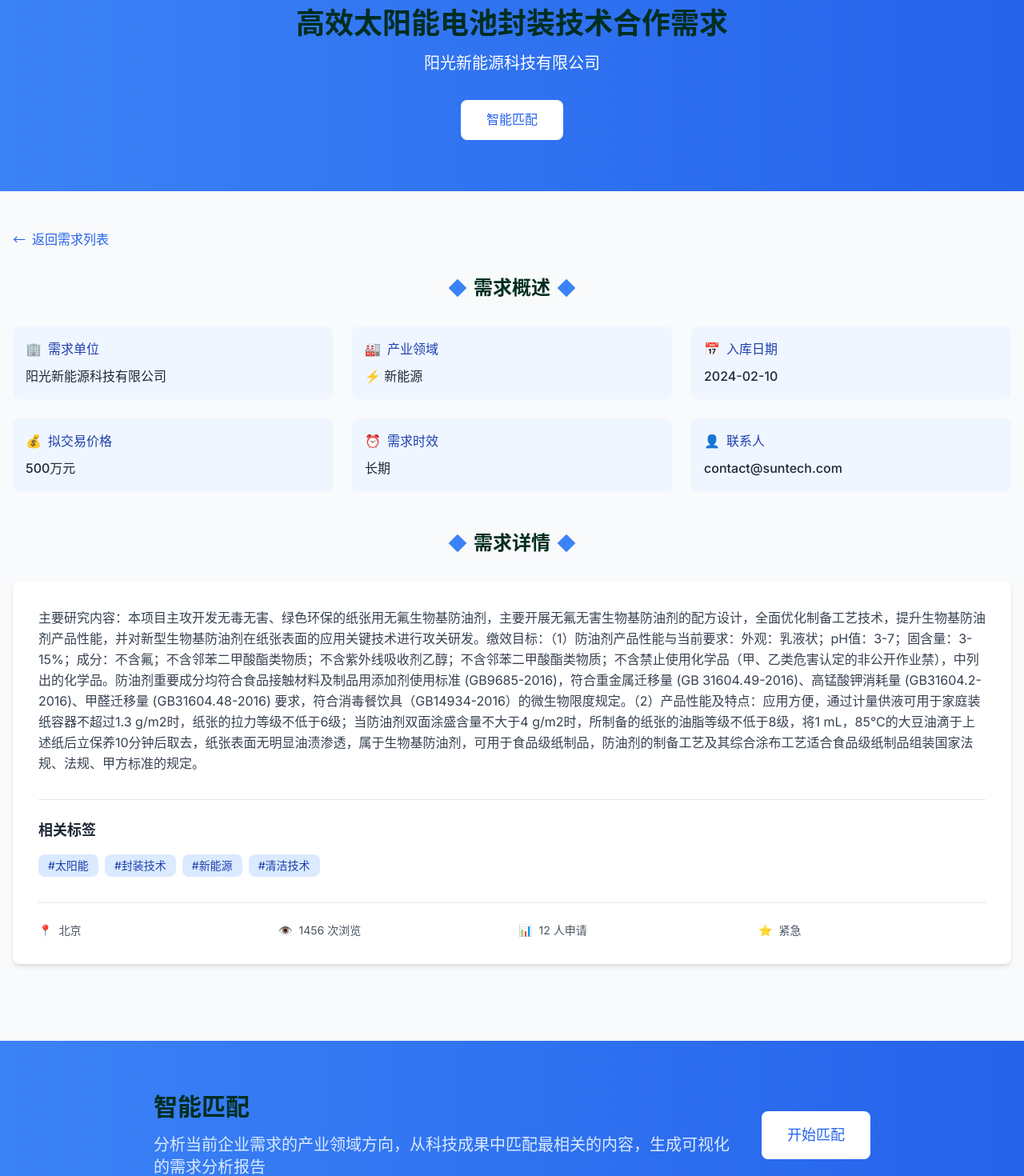
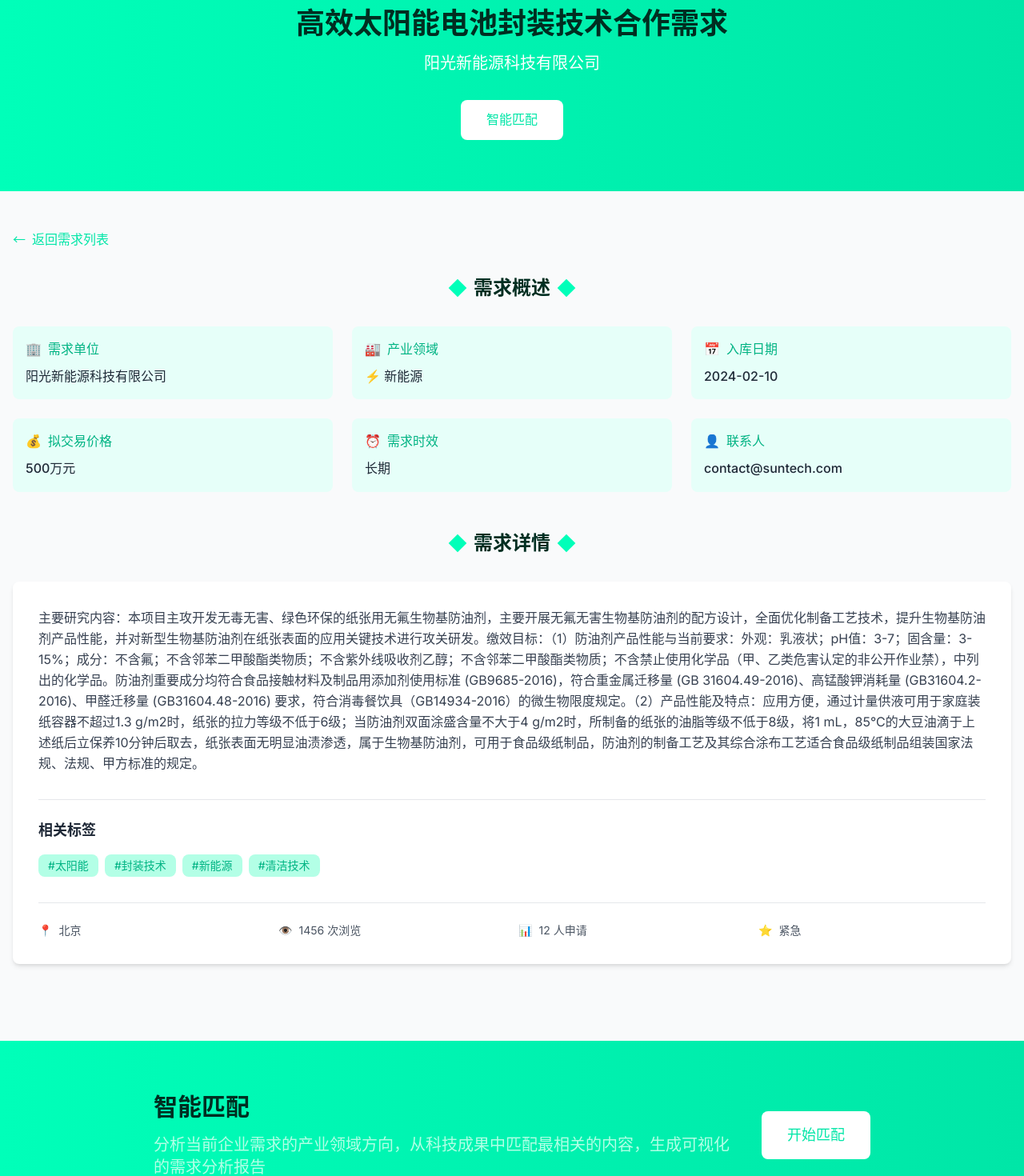
Before and after one commit to Spring930/supply-demand-matching-platform, a Next.js app: page /demands/1 in a window 1280 px wide. Shown: the part 120-1590 px from the top of the page at 80% size. Built offline with nearby package versions, Linux system fonts and the light colour scheme.

Commit message:
update demand detail page colors from blue to accent theme

```diff
--- a/app/demands/[id]/page.tsx
+++ b/app/demands/[id]/page.tsx
@@ -34,12 +34,12 @@ export default function DemandDetailPage() {
 
   return (
     <div className="min-h-screen bg-gray-50">
-      {/* 蓝色头部区域 */}
-      <div className="bg-gradient-to-r from-blue-500 to-blue-600 text-white py-16 px-4">
+      {/* 绿色头部区域 */}
+      <div className="bg-gradient-to-r from-accent-500 to-accent-600 text-white py-16 px-4">
         <div className="container mx-auto text-center">
           <h1 className="text-4xl font-bold mb-4">{demand.title}</h1>
           <p className="text-xl mb-8">{demand.organization}</p>
-          <button className="bg-white text-blue-600 px-8 py-3 rounded-custom hover:bg-gray-100 transition-colors font-medium border-2 border-white">
+          <button className="bg-white text-accent-600 px-8 py-3 rounded-custom hover:bg-gray-100 transition-colors font-medium border-2 border-white">
             智能匹配
           </button>
         </div>
@@ -51,7 +51,7 @@ export default function DemandDetailPage() {
         <div className="mb-8">
           <button
             onClick={() => router.back()}
-            className="flex items-center text-blue-600 hover:text-blue-800 transition-colors"
+            className="flex items-center text-accent-600 hover:text-accent-800 transition-colors"
           >
             <span className="mr-2">←</span>
             返回需求列表
@@ -62,27 +62,27 @@ export default function DemandDetailPage() {
         <div className="mb-12">
           <div className="flex items-center justify-center mb-8">
             <div className="flex items-center">
-              <div className="w-4 h-4 bg-blue-500 transform rotate-45 mr-3"></div>
+              <div className="w-4 h-4 bg-accent-500 transform rotate-45 mr-3"></div>
               <h2 className="text-2xl font-bold text-title">需求概述</h2>
-              <div className="w-4 h-4 bg-blue-500 transform rotate-45 ml-3"></div>
+              <div className="w-4 h-4 bg-accent-500 transform rotate-45 ml-3"></div>
             </div>
           </div>
 
           <div className="grid grid-cols-1 md:grid-cols-3 gap-6">
             {/* 需求单位 */}
-            <div className="bg-blue-50 rounded-custom p-4">
+            <div className="bg-accent-50 rounded-custom p-4">
               <div className="flex items-center mb-2">
-                <span className="text-blue-600 mr-2">🏢</span>
-                <span className="font-medium text-blue-800">需求单位</span>
+                <span className="text-accent-600 mr-2">🏢</span>
+                <span className="font-medium text-accent-800">需求单位</span>
               </div>
               <div className="text-gray-800 font-medium">{demand.organization}</div>
             </div>
 
             {/* 产业领域 */}
-            <div className="bg-blue-50 rounded-custom p-4">
+            <div className="bg-accent-50 rounded-custom p-4">
               <div className="flex items-center mb-2">
-                <span className="text-blue-600 mr-2">🏭</span>
-                <span className="font-medium text-blue-800">产业领域</span>
+                <span className="text-accent-600 mr-2">🏭</span>
+                <span className="font-medium text-accent-800">产业领域</span>
               </div>
               <div className="text-gray-800 font-medium">
                 {industry?.icon} {industry?.label}
@@ -90,19 +90,19 @@ export default function DemandDetailPage() {
             </div>
 
             {/* 入库日期 */}
-            <div className="bg-blue-50 rounded-custom p-4">
+            <div className="bg-accent-50 rounded-custom p-4">
               <div className="flex items-center mb-2">
-                <span className="text-blue-600 mr-2">📅</span>
-                <span className="font-medium text-blue-800">入库日期</span>
+                <span className="text-accent-600 mr-2">📅</span>
+                <span className="font-medium text-accent-800">入库日期</span>
               </div>
               <div className="text-gray-800 font-medium">{demand.publishDate}</div>
             </div>
 
             {/* 拟交易价格 */}
-            <div className="bg-blue-50 rounded-custom p-4">
+            <div className="bg-accent-50 rounded-custom p-4">
               <div className="flex items-center mb-2">
-                <span className="text-blue-600 mr-2">💰</span>
-                <span className="font-medium text-blue-800">拟交易价格</span>
+                <span className="text-accent-600 mr-2">💰</span>
+                <span className="font-medium text-accent-800">拟交易价格</span>
               </div>
               <div className="text-gray-800 font-medium">
                 {demand.budget ? `${demand.budget}万元` : '面议'}
@@ -110,19 +110,19 @@ export default function DemandDetailPage() {
             </div>
 
             {/* 需求时效 */}
-            <div className="bg-blue-50 rounded-custom p-4">
+            <div className="bg-accent-50 rounded-custom p-4">
               <div className="flex items-center mb-2">
-                <span className="text-blue-600 mr-2">⏰</span>
-                <span className="font-medium text-blue-800">需求时效</span>
+                <span className="text-accent-600 mr-2">⏰</span>
+                <span className="font-medium text-accent-800">需求时效</span>
               </div>
               <div className="text-gray-800 font-medium">长期</div>
             </div>
 
             {/* 联系人 */}
-            <div className="bg-blue-50 rounded-custom p-4">
+            <div className="bg-accent-50 rounded-custom p-4">
               <div className="flex items-center mb-2">
-                <span className="text-blue-600 mr-2">👤</span>
-                <span className="font-medium text-blue-800">联系人</span>
+                <span className="text-accent-600 mr-2">👤</span>
+                <span className="font-medium text-accent-800">联系人</span>
               </div>
               <div className="text-gray-800 font-medium">
                 {demand.contact || '暂不公开'}
@@ -135,9 +135,9 @@ export default function DemandDetailPage() {
         <div className="mb-12">
           <div className="flex items-center justify-center mb-8">
             <div className="flex items-center">
-              <div className="w-4 h-4 bg-blue-500 transform rotate-45 mr-3"></div>
+              <div className="w-4 h-4 bg-accent-500 transform rotate-45 mr-3"></div>
               <h2 className="text-2xl font-bold text-title">需求详情</h2>
-              <div className="w-4 h-4 bg-blue-500 transform rotate-45 ml-3"></div>
+              <div className="w-4 h-4 bg-accent-500 transform rotate-45 ml-3"></div>
             </div>
           </div>
 
@@ -154,7 +154,7 @@ export default function DemandDetailPage() {
                   {demand.tags.map(tag => (
                     <span
                       key={tag}
-                      className="px-3 py-1 bg-blue-100 text-blue-800 text-sm rounded-custom"
+                      className="px-3 py-1 bg-accent-100 text-accent-800 text-sm rounded-custom"
                     >
                       #{tag}
                     </span>
@@ -189,17 +189,17 @@ export default function DemandDetailPage() {
       </div>
 
       {/* 底部智能匹配区域 */}
-      <div className="bg-gradient-to-r from-blue-500 to-blue-600 text-white py-16">
+      <div className="bg-gradient-to-r from-accent-500 to-accent-600 text-white py-16">
         <div className="container mx-auto px-4 text-center">
           <div className="flex items-center justify-between max-w-4xl mx-auto">
             <div className="text-left">
               <h3 className="text-3xl font-bold mb-4">智能匹配</h3>
-              <p className="text-xl text-blue-100">
+              <p className="text-xl text-accent-100">
                 分析当前企业需求的产业领域方向，从科技成果中匹配最相关的内容，生成可视化的需求分析报告
               </p>
             </div>
             <div className="flex-shrink-0 ml-8">
-              <button className="bg-white text-blue-600 px-8 py-4 rounded-custom hover:bg-gray-100 transition-colors font-medium text-lg">
+              <button className="bg-white text-accent-600 px-8 py-4 rounded-custom hover:bg-gray-100 transition-colors font-medium text-lg">
                 开始匹配
               </button>
             </div>
```
